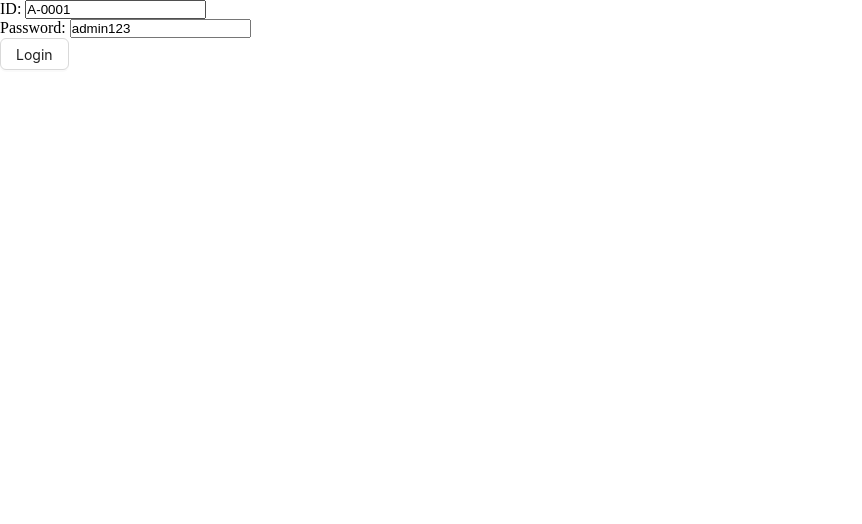
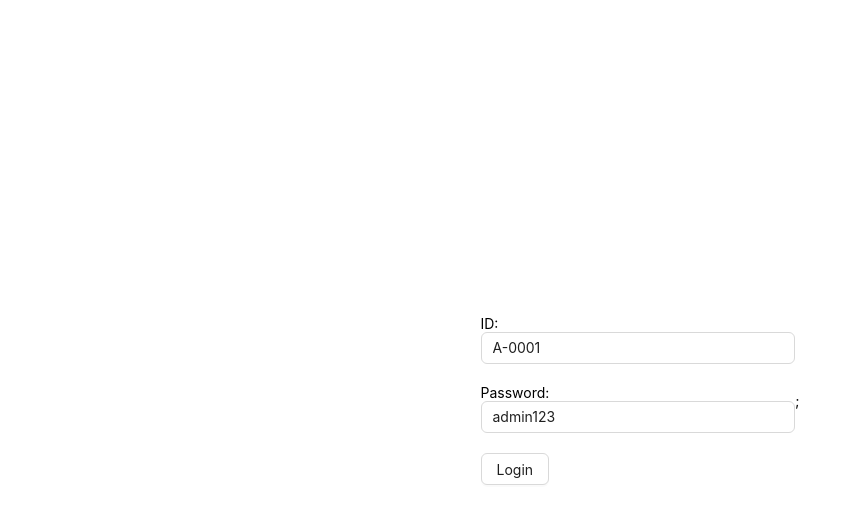
Before and after one commit to suez-halder/university-management-client, a React (Vite) app: page /login in a window 1280 px wide. Shown: the top 524 px of the page, without its empty margins (0-862 px from the left). Built offline with nearby package versions, Linux system fonts and the light colour scheme.

Commit message:
custom form and input created

```diff
--- /dev/null
+++ b/src/components/form/UMForm.tsx
@@ -0,0 +1,34 @@
+import { ReactNode } from "react";
+import {
+    FieldValues,
+    FormProvider,
+    SubmitHandler,
+    useForm,
+} from "react-hook-form";
+
+type TFormProps = {
+    onSubmit: SubmitHandler<FieldValues>;
+    children: ReactNode;
+} & TFormConfig;
+
+type TFormConfig = {
+    defaultValues?: Record<string, unknown>;
+};
+
+const UMForm = ({ onSubmit, children, defaultValues }: TFormProps) => {
+    const formConfig: TFormConfig = {};
+
+    if (defaultValues) {
+        formConfig["defaultValues"] = defaultValues;
+    }
+
+    const methods = useForm(formConfig);
+
+    return (
+        <FormProvider {...methods}>
+            <form onSubmit={methods.handleSubmit(onSubmit)}>{children}</form>;
+        </FormProvider>
+    );
+};
+
+export default UMForm;
--- /dev/null
+++ b/src/components/form/UMInput.tsx
@@ -0,0 +1,24 @@
+import { Input } from "antd";
+import { Controller } from "react-hook-form";
+
+type TInputProps = {
+    type: string;
+    name: string;
+    label?: string;
+};
+
+const UMInput = ({ type, name, label }: TInputProps) => {
+    return (
+        <div style={{ marginBottom: "20px" }}>
+            {label ? label : null}
+            <Controller
+                name={name}
+                render={({ field }) => (
+                    <Input {...field} type={type} id={name} />
+                )}
+            />
+        </div>
+    );
+};
+
+export default UMInput;
--- a/src/pages/Login.tsx
+++ b/src/pages/Login.tsx
@@ -1,7 +1,14 @@
-import { Button } from "antd";
-import { FieldValues, SubmitHandler, useForm } from "react-hook-form";
+import { Button, Row } from "antd";
+import {
+    FieldValues,
+    SubmitHandler,
+    useForm,
+    useFormContext,
+} from "react-hook-form";
 import { useNavigate } from "react-router-dom";
 import { toast } from "sonner";
+import UMForm from "../components/form/UMForm";
+import UMInput from "../components/form/UMInput";
 import { useLoginMutation } from "../redux/features/auth/authApi";
 import { setUser, TUser } from "../redux/features/auth/authSlice";
 import { useAppDispatch } from "../redux/hooks";
@@ -10,16 +17,22 @@
 const Login = () => {
     const navigate = useNavigate();
     const dispatch = useAppDispatch();
-    const { register, handleSubmit } = useForm({
-        defaultValues: {
-            userId: "A-0001",
-            password: "admin123",
-        },
-    });
+    // const { register, handleSubmit } = useForm({
+    //     defaultValues: {
+    //         userId: "A-0001",
+    //         password: "admin123",
+    //     },
+    // });
+
+    const defaultValues = {
+        userId: "A-0001",
+        password: "admin123",
+    };
 
     const [login] = useLoginMutation();
 
     const onSubmit: SubmitHandler<FieldValues> = async (data) => {
+        console.log(data);
         const toastId = toast.loading("Logging in..");
 
         try {
@@ -55,17 +68,15 @@
     };
 
     return (
-        <form onSubmit={handleSubmit(onSubmit)}>
-            <div>
-                <label htmlFor="id">ID: </label>
-                <input type="text" id="id" {...register("userId")} />
-            </div>
-            <div>
-                <label htmlFor="password">Password: </label>
-                <input type="text" id="password" {...register("password")} />
-            </div>
-            <Button htmlType="submit">Login</Button>
-        </form>
+        <Row justify="center" align="middle" style={{ height: "100vh" }}>
+            <UMForm onSubmit={onSubmit} defaultValues={defaultValues}>
+                <UMInput type="text" name="userId" label="ID: " />
+
+                <UMInput type="text" name="password" label="Password: " />
+
+                <Button htmlType="submit">Login</Button>
+            </UMForm>
+        </Row>
     );
 };
 
```
